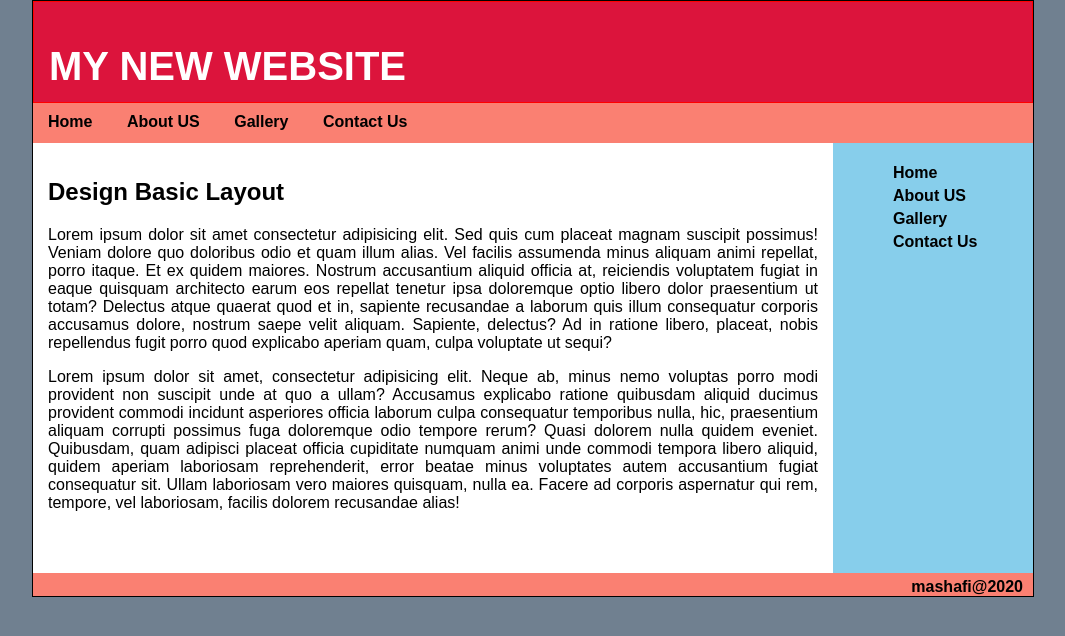
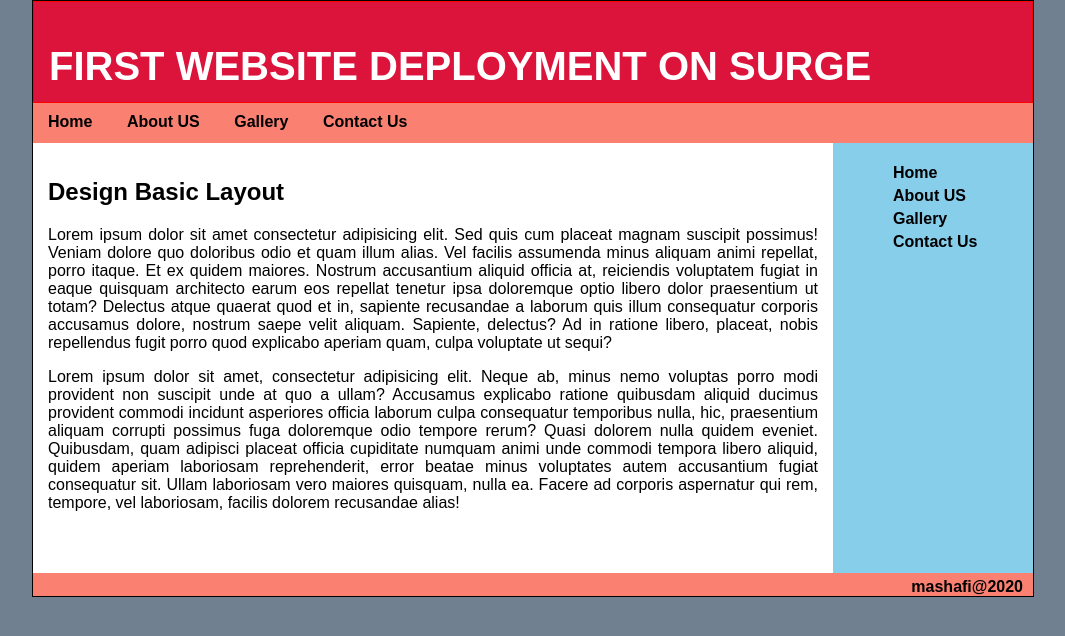
Before and after one commit to ma-shafi/project001-class1, a plain HTML site: page index.html in a window 1280 px wide. Shown: the whole page, without its empty margins (107-1172 px from the left). Drawn offline with Linux system fonts and the light colour scheme.

Commit message:
Update index.html

```diff
--- a/index.html
+++ b/index.html
@@ -133,7 +133,7 @@
 <body>
     <div id="wrapper">
         <div id="header" class="abc" style="border: 1px solid red;" onClick= "xyz()">
-        <h1>MY NEW WEBSITE</h1>
+        <h1>FIRST WEBSITE DEPLOYMENT ON SURGE</h1>
     </div>
             <div id="menu">
                 <ul class="list">
```
